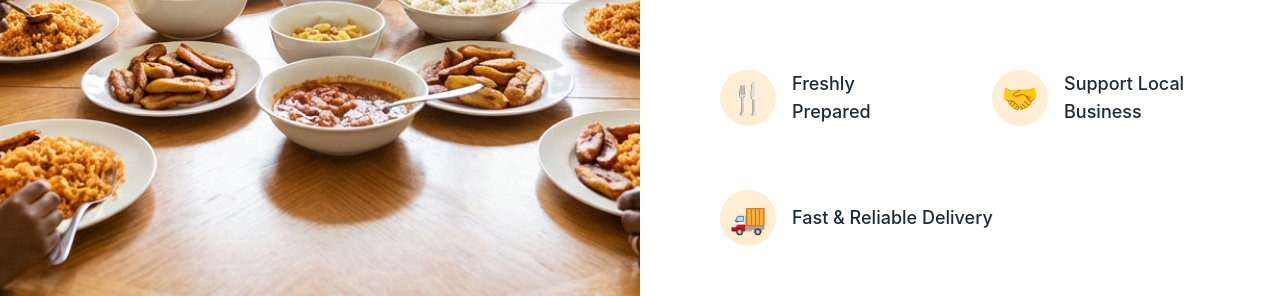
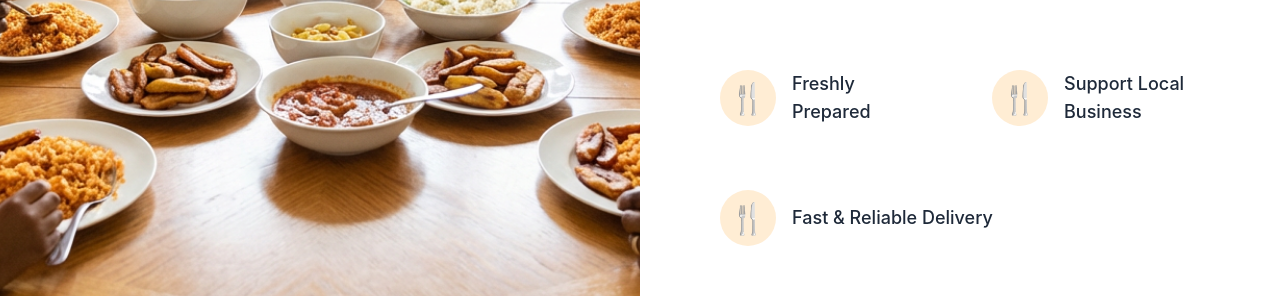
Before and after one commit to MizMelly/Resturant, a React (Vite) app: page / in a window 1280 px wide. Shown: the part 460-756 px from the top of the page. Built offline with nearby package versions, Linux system fonts and the light colour scheme.

Commit message:
Add project documentation

```diff
--- a/src/components/Welcome.jsx
+++ b/src/components/Welcome.jsx
@@ -11,7 +11,7 @@ export default function Welcome() {
       <div className="flex-grow grid md:grid-cols-2 md:grid-rows-1 md:min-h-screen">
 
         {/* LEFT IMAGE – full height on desktop, touches footer, no bottom gap */}
-        <div className="w-full md:h-screen md:min-h-screen overflow-hidden order-1 md:order-none">
+        <div className="w-full md:min-h-screen md:h-screen overflow-hidden order-1 md:order-none">
           <picture>
             {/* Mobile version: Im2 */}
             <source media="(max-width: 767px)" srcSet={Im2} />
@@ -72,20 +72,20 @@ export default function Welcome() {
                   </p>
                 </div>
 
-                {/* Second item */}
+                {/* Second item – use same icon 🍴 on mobile */}
                 <div className="flex items-center gap-3 sm:gap-4 bg-gray-100 md:bg-transparent p-3 sm:p-4 rounded-xl">
                   <div className="flex-shrink-0 w-12 h-12 sm:w-14 sm:h-14 bg-orange-100 text-orange-600 flex items-center justify-center rounded-full text-2xl sm:text-3xl">
-                    🤝
+                    🍴 {/* ← changed to same icon on mobile */}
                   </div>
                   <p className="text-gray-800 font-medium text-base sm:text-lg">
                     Support Local Business
                   </p>
                 </div>
 
-                {/* Third item */}
+                {/* Third item – use same icon 🍴 on mobile */}
                 <div className="flex items-center gap-3 sm:gap-4 md:col-span-2 bg-gray-100 md:bg-transparent p-3 sm:p-4 rounded-xl">
                   <div className="flex-shrink-0 w-12 h-12 sm:w-14 sm:h-14 bg-orange-100 text-orange-600 flex items-center justify-center rounded-full text-2xl sm:text-3xl">
-                    🚚
+                    🍴 {/* ← changed to same icon on mobile */}
                   </div>
                   <p className="text-gray-800 font-medium text-base sm:text-lg">
                     Fast & Reliable Delivery
--- a/src/pages/Cart.jsx
+++ b/src/pages/Cart.jsx
@@ -47,14 +47,14 @@ export default function Cart() {
                   {item.name}
                 </h3>
 
-                {/* Description + all controls on one line on desktop */}
+                {/* Description */}
                 <div className="flex flex-col md:flex-row md:items-center md:justify-between md:gap-6">
                   {/* Description */}
                   <p className="text-sm text-gray-600 mb-2 md:mb-0 md:flex-1 whitespace-nowrap md:whitespace-normal">
                     {item.note}
                   </p>
 
-                  {/* Quantity + price + × – same line on desktop */}
+                  {/* Quantity + price  */}
                   <div className="flex flex-col md:flex-row md:items-center md:gap-6 gap-2">
                     {/* Quantity */}
                     <div className="flex items-center justify-between md:justify-start gap-2 md:gap-4">
```
Also changed, not shown: 1 other file (tests, documents, lock files or other folders).
